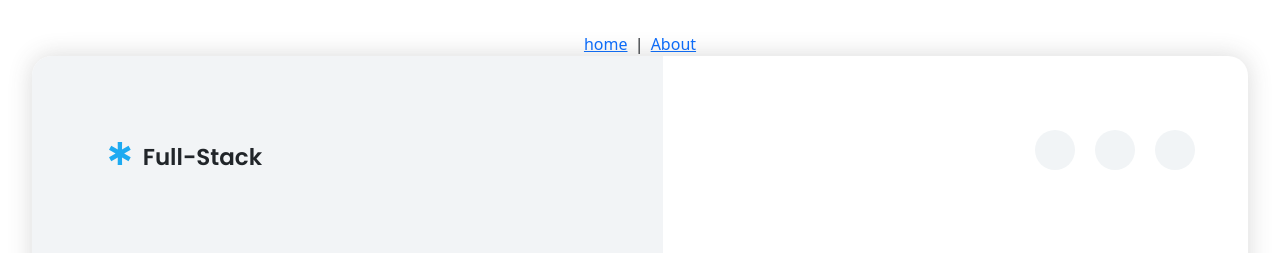
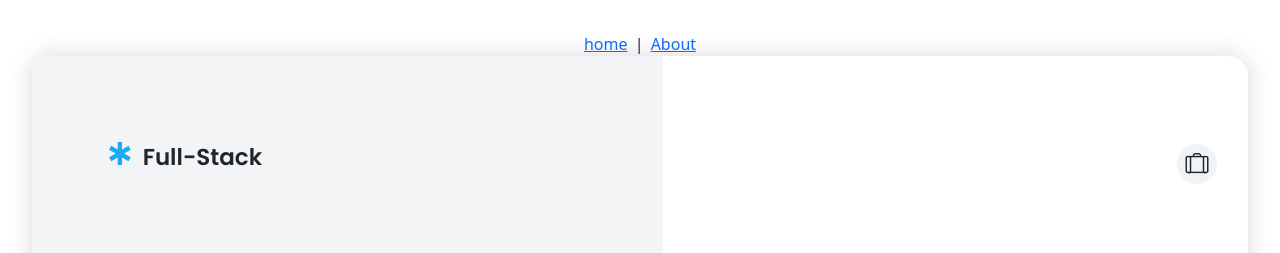
Before and after one commit to s3mi0tics/clkDevPortfolio, a Vue app in the folder clkdev_portfolio/: page / in a window 1280 px wide. Shown: the top 253 px of the page. Built offline with nearby package versions, Linux system fonts and the light colour scheme.

Commit message:
add icon stack

```diff
--- a/clkdev_portfolio/src/components/Nav.vue
+++ b/clkdev_portfolio/src/components/Nav.vue
@@ -19,29 +19,35 @@
                 Full-Stack
             </p>
         </div>
-        <div class="links svg-container">
-                <svg width="44" height="44" xmlns="http://www.w3.org/2000/svg">
-                    <!-- Circle with red fill and black border -->
-                    <circle cx="22" cy="22" r="20" fill="#F1F4F6" />
-                </svg>
-                <svg width="44" height="44" xmlns="http://www.w3.org/2000/svg">
-                    <!-- Circle with red fill and black border -->
-                    <circle cx="22" cy="22" r="20" fill="#F1F4F6" />
-                </svg>
-                <svg width="44" height="44" xmlns="http://www.w3.org/2000/svg">
-                    <!-- Circle with red fill and black border -->
-                    <circle cx="22" cy="22" r="20" fill="#F1F4F6" />
-                </svg>
+        <div class="links">
+            <div class="icon-stack">
+                <i class="bi bi-circle-fill" style="font-size: 2.5rem; color: #F1F4F6"></i>
+                <i class="bi bi-suitcase-lg"></i>
+            </div>
         </div>
     </div>
 </template>
 
 
 <style lang="scss" scoped>
+.icon-stack {
+    position: relative;
+    display: flex;
+}
+
+.icon-stack > * {
+    position: absolute;
+    top: 50%;
+    left: 50%;
+    transform: translate(-50%, -50%);
+}
+.links {
+    display: flex;
+}
 .nav {
     display: flex;
     justify-content: space-between;
-    align-item: center;
+    align-items: center;
     position: relative;
     margin-top: 72px;
     margin-left: 65px;
@@ -50,7 +56,9 @@
     font-family: 'Poppins', sans-serif;
     font-weight: 900;
 }
-
+.svg-container > * {
+    margin-left: 16px;
+}
 .title {
     margin: 12px;
     display: flex;
@@ -63,13 +71,4 @@
     margin-left: 12px;
 }
 
-.links {
-    display: flex;
-}
-
-.svg-container > * {
-    margin-left: 16px;
-}
-
-
 </style>
```
